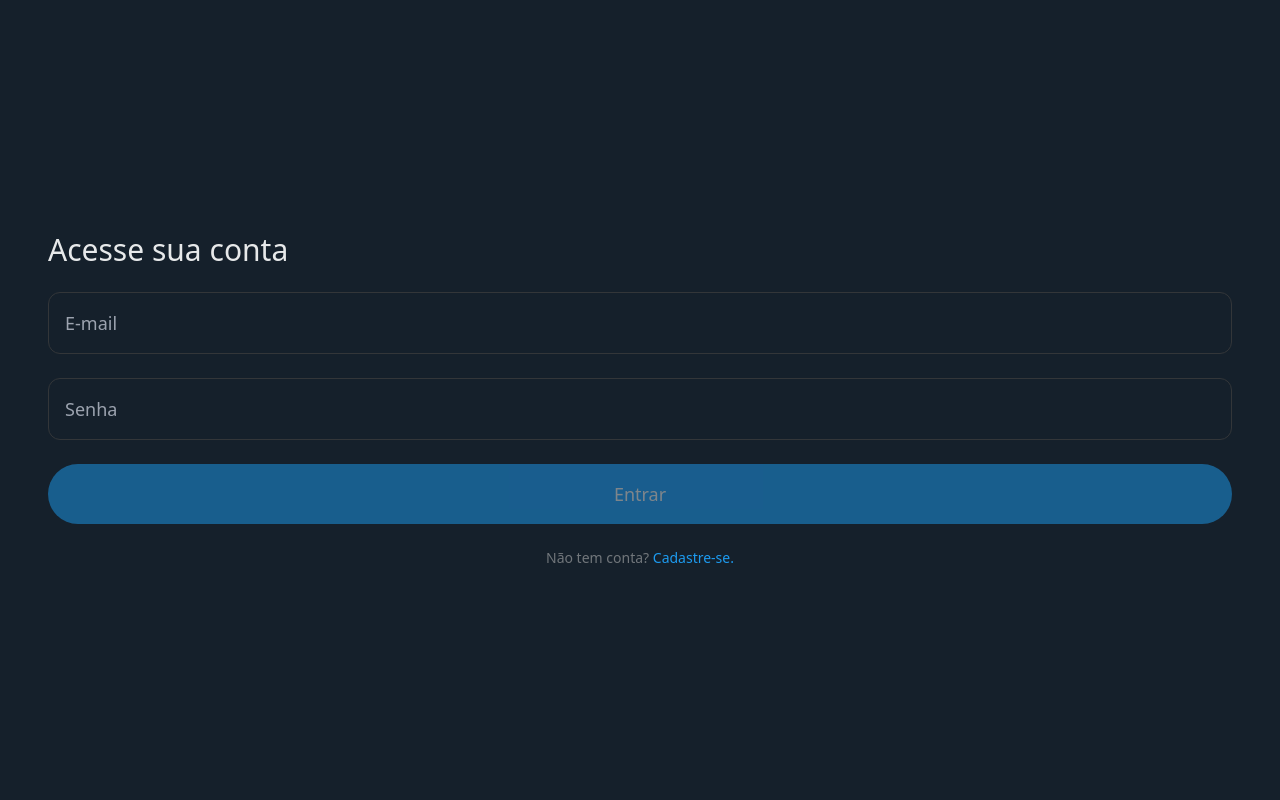
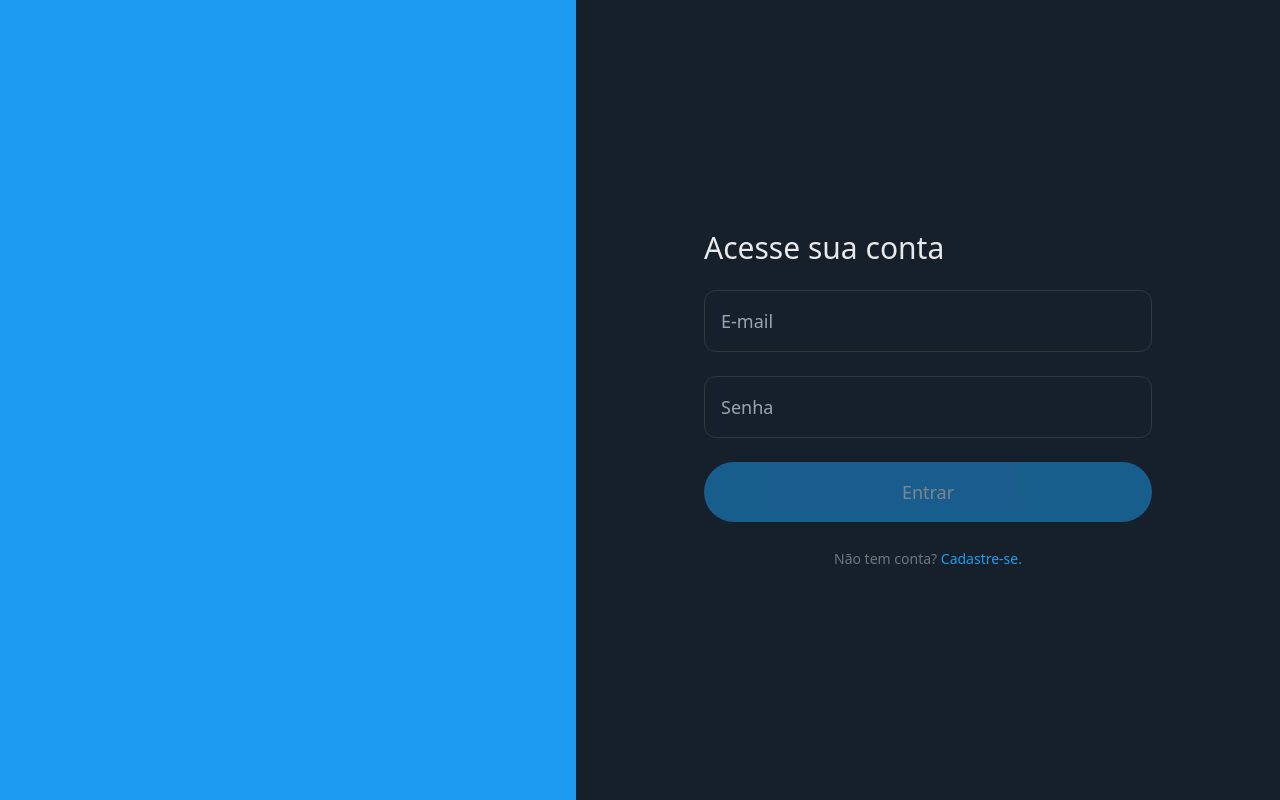
Before and after one commit to JFmaia/FullStack_Challenge, a React (Vite) app in the folder web/: page / in a window 1280 px wide. Built offline with nearby package versions, Linux system fonts and the light colour scheme.

Commit message:
feat: Atualização do login.

```diff
--- a/web/src/Login/index.jsx
+++ b/web/src/Login/index.jsx
@@ -38,9 +38,11 @@ export function Login({signInUser}) {
     });
 
     return(
-        <div className="h-full flex flex-col justify-center p-12 space-y-6">
+        <div className='h-full flex justify-center '>
+            <div className='bg-birdBlue lg:flex-1'></div>
+            <div className="flex-1 flex justify-center items-center p-16 space-y-6">
+                <div className='max-w-md flex-1 space-y-6'>
                     <h1 className="text-3xl">Acesse sua conta</h1>
-
                     <form className="space-y-6" onSubmit={formik.handleSubmit}>
                         <div className='space-y-2'>
                             <Input
@@ -81,10 +83,14 @@ export function Login({signInUser}) {
                         </button>
 
                     </form>
-            <span className="text-sm text-silver text-center">
+                    <div className='text-center'>
+                        <span className="text-sm text-silver">
                             Não tem conta?
                             <a className="text-birdBlue" href="/signup"> Cadastre-se.</a>
                         </span>
                     </div>
-    )
+                </div>
+            </div>
+        </div>
+    );
 }
```
Lines whose indentation alone changed are shown as unchanged.
